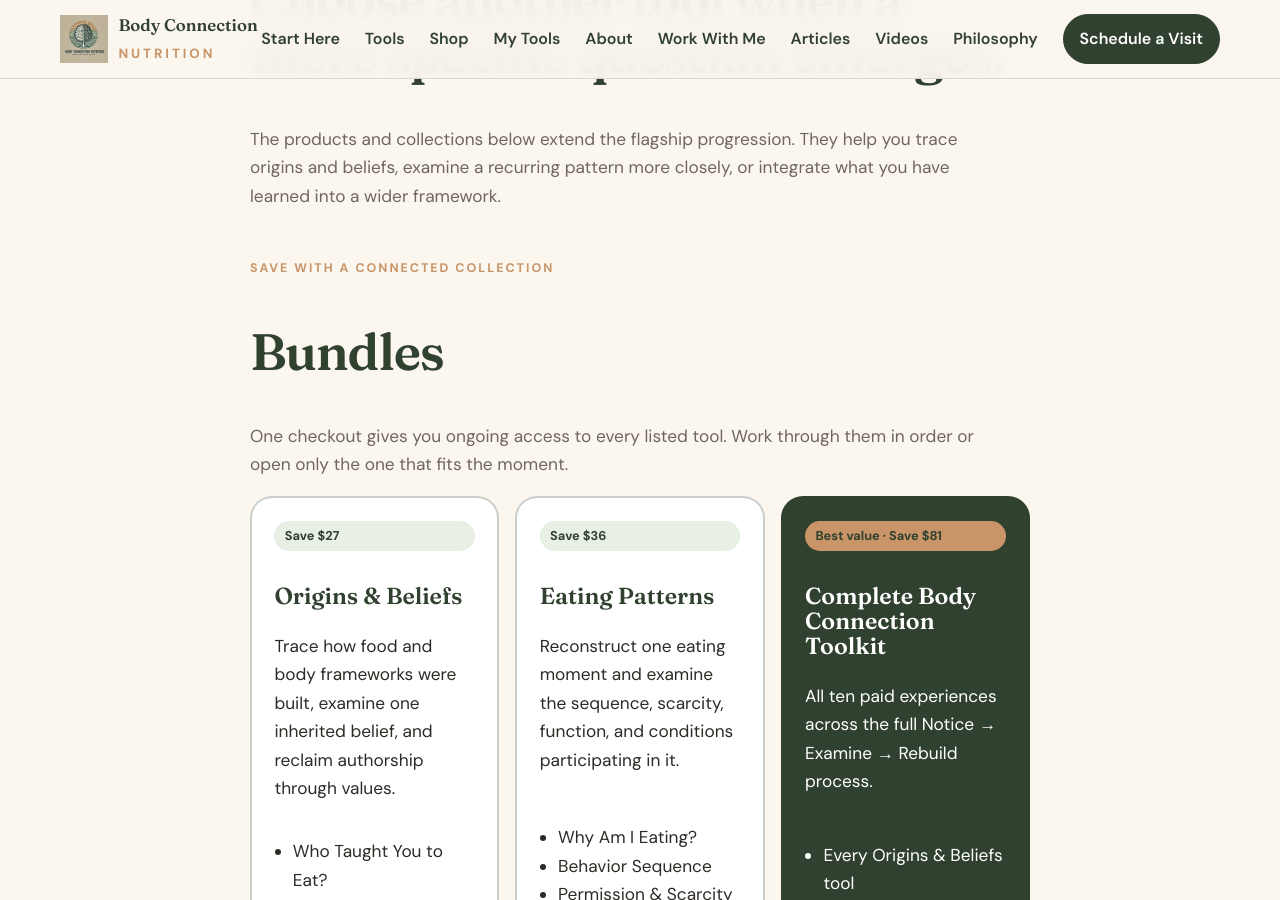
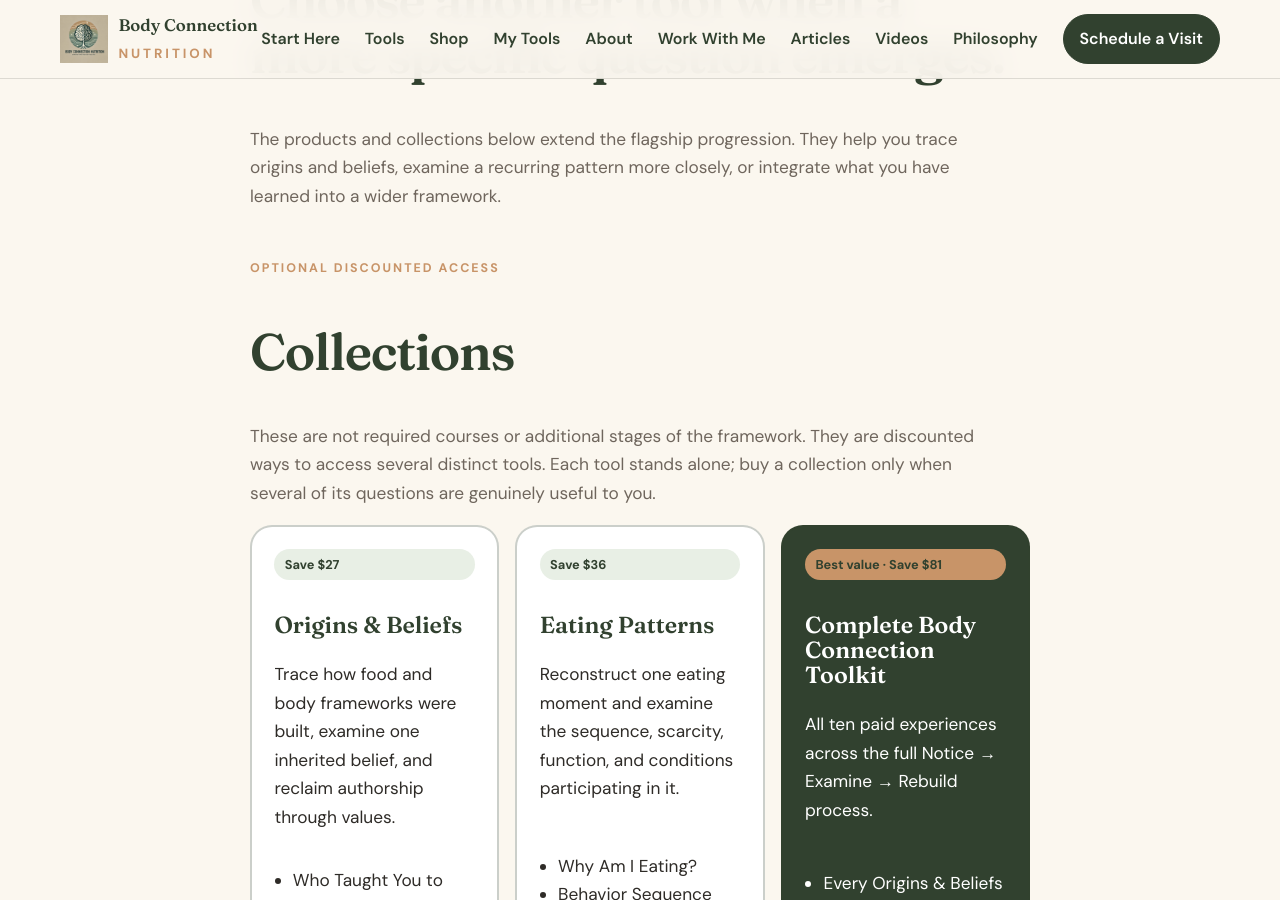
Before and after one commit to BodyConnectionNutrition/Nov-10-build, a Jekyll site: the page built from shop.md, in a window 1280 px wide and 900 px high, scrolled down 2010 px. Built offline with Jekyll 4.4.1, drawn with Linux system fonts in a browser that asks for light colours.

Commit message:
Close authoritative-framework audit gap: shop.md

```diff
--- a/shop.md
+++ b/shop.md
@@ -32,9 +32,9 @@
 <section style="margin:0 0 3rem"><p class="eyebrow">The next layer</p><h2>Choose another tool when a more specific question emerges.</h2><p class="category-note">The products and collections below extend the flagship progression. They help you trace origins and beliefs, examine a recurring pattern more closely, or integrate what you have learned into a wider framework.</p></section>
 
 <section id="collections">
-<p class="eyebrow">Save with a connected collection</p>
-<h2>Bundles</h2>
-<p class="category-note">One checkout gives you ongoing access to every listed tool. Work through them in order or open only the one that fits the moment.</p>
+<p class="eyebrow">Optional discounted access</p>
+<h2>Collections</h2>
+<p class="category-note">These are not required courses or additional stages of the framework. They are discounted ways to access several distinct tools. Each tool stands alone; buy a collection only when several of its questions are genuinely useful to you.</p>
 <div class="bundle-grid">
   <article class="bundle-card" id="origins-beliefs"><span class="save">Save $27</span><h3>Origins & Beliefs</h3><p>Trace how food and body frameworks were built, examine one inherited belief, and reclaim authorship through values.</p><ul><li>Who Taught You to Eat?</li><li>How Was My Body Image Created?</li><li>Deconstructing a Belief</li><li>Values Clarification</li></ul><p><s>$126 separately</s><br><span class="price">$99</span></p><form class="shop-form" method="post" action="/.netlify/functions/create-tool-checkout"><input type="hidden" name="product" value="origins-beliefs-bundle"><button class="button" type="submit">Buy the collection →</button></form></article>
   <article class="bundle-card" id="eating-patterns"><span class="save">Save $36</span><h3>Eating Patterns</h3><p>Reconstruct one eating moment and examine the sequence, scarcity, function, and conditions participating in it.</p><ul><li>Why Am I Eating?</li><li>Behavior Sequence</li><li>Permission & Scarcity</li><li>What Is This Doing for Me?</li><li>Choice Has Conditions</li></ul><p><s>$145 separately</s><br><span class="price">$109</span></p><form class="shop-form" method="post" action="/.netlify/functions/create-tool-checkout"><input type="hidden" name="product" value="eating-patterns-bundle"><button class="button" type="submit">Buy the collection →</button></form></article>
```
